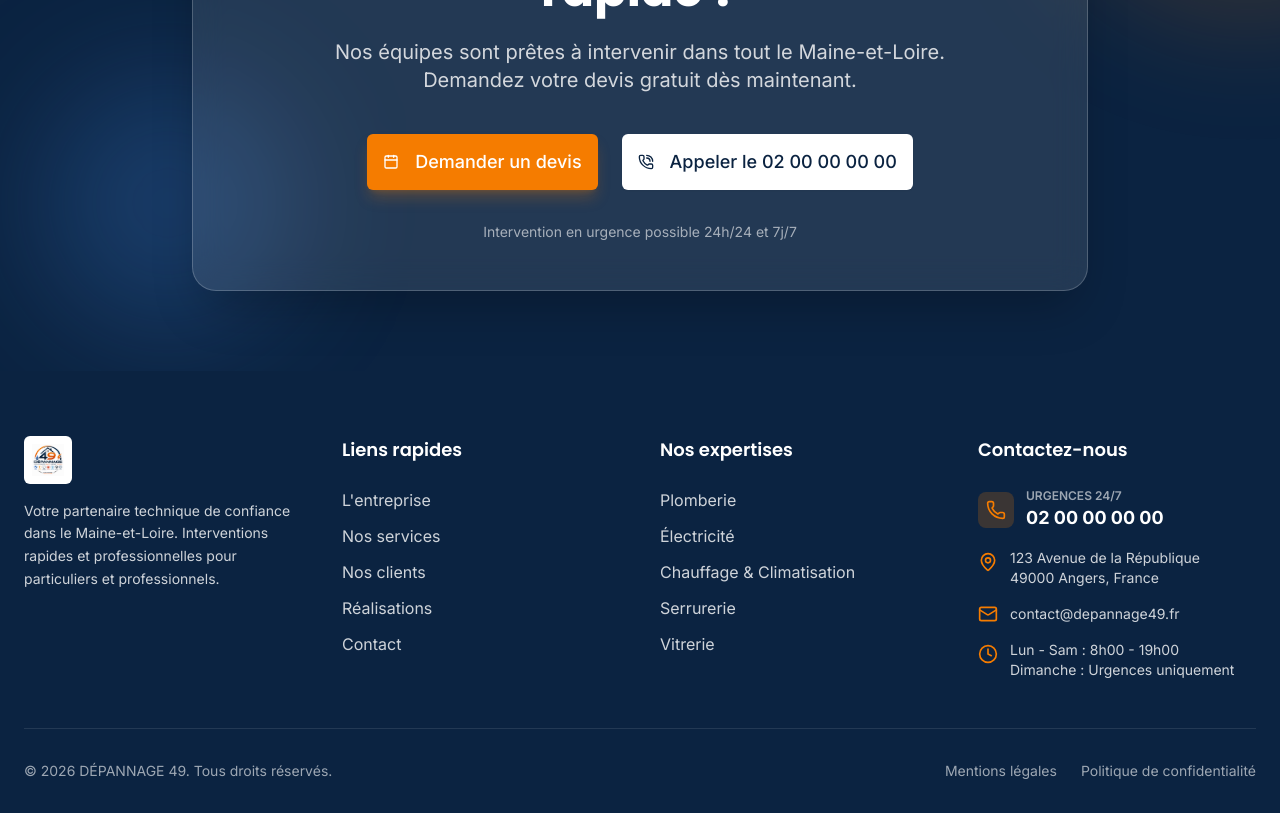
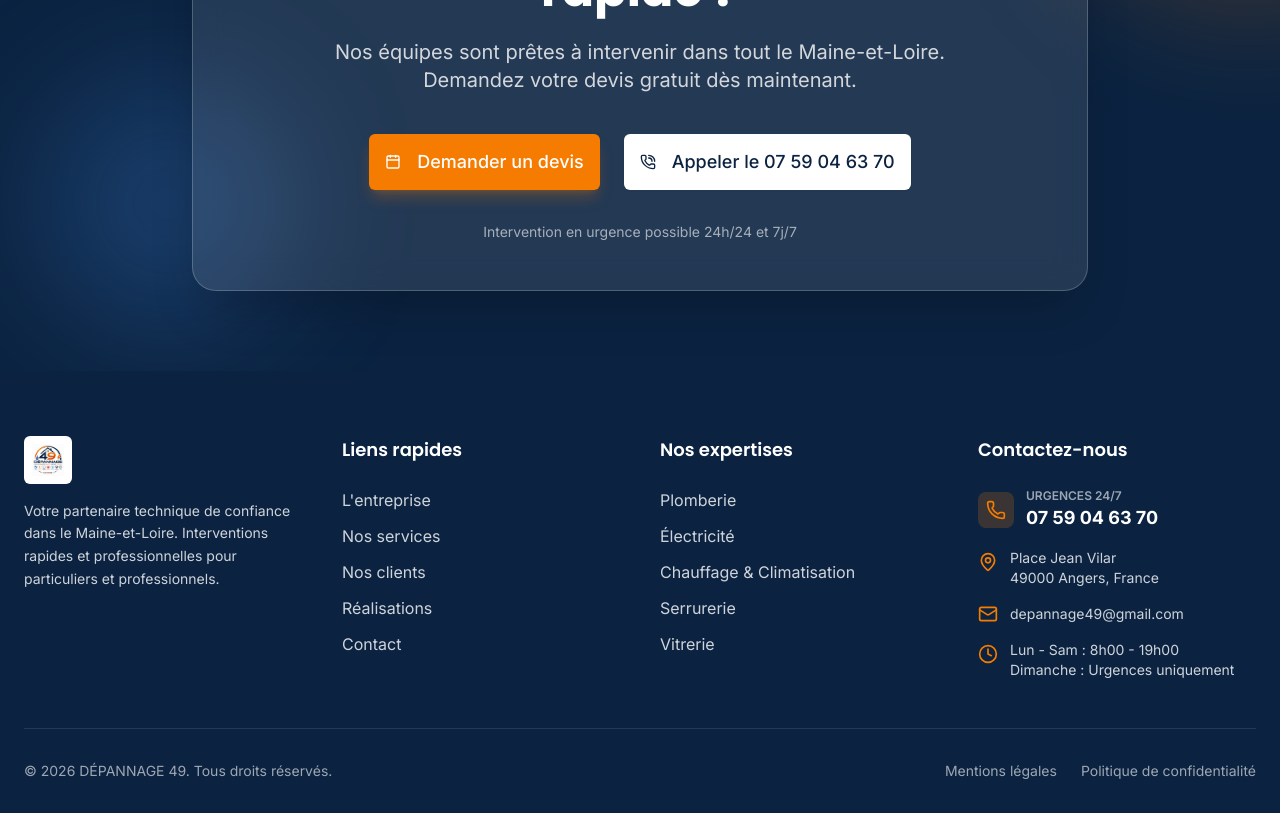
Before and after one commit to chezdemba-cmd/Depannage49, a Next.js app: page /services/chauffage in a window 1280 px wide. Shown: the part 1280-2093 px from the top of the page. Built offline with nearby package versions, Linux system fonts and the light colour scheme.

Commit message:
fix: update contact information and enhance Hero section design

```diff
--- a/src/app/contact/page.tsx
+++ b/src/app/contact/page.tsx
@@ -26,14 +26,14 @@ export default function ContactPage() {
 
             <div className="flex flex-col sm:flex-row items-center justify-center gap-4">
               <a
-                href="tel:+33200000000"
+                href="tel:+33759046370"
                 className={cn(buttonVariants({ size: "lg" }), "w-full sm:w-auto h-14 px-8 text-lg bg-secondary hover:bg-secondary/90 text-white shadow-lg")}
               >
                 <Phone className="mr-2 h-5 w-5" />
-                Urgence 24/7 : 02 00 00 00 00
+                Urgence 24/7 : 07 59 04 63 70
               </a>
               <a
-                href="https://wa.me/33600000000"
+                href="https://wa.me/33759046370"
                 target="_blank"
                 rel="noopener noreferrer"
                 className={cn(buttonVariants({ size: "lg", variant: "outline" }), "w-full sm:w-auto h-14 px-8 text-lg border-[#25D366] text-[#25D366] hover:bg-[#25D366] hover:text-white")}
@@ -57,21 +57,21 @@ export default function ContactPage() {
                   <MapPin className="h-8 w-8 text-secondary shrink-0" />
                   <div>
                     <h3 className="font-bold text-slate-800 mb-2">Adresse</h3>
-                    <p className="text-slate-600 text-sm">123 Avenue de la République<br/>49000 Angers, France</p>
+                    <p className="text-slate-600 text-sm">Place Jean Vilar<br/>49000 Angers, France</p>
                   </div>
                 </div>
                 <div className="bg-white p-6 rounded-2xl border border-slate-100 shadow-sm flex gap-4">
                   <Phone className="h-8 w-8 text-secondary shrink-0" />
                   <div>
                     <h3 className="font-bold text-slate-800 mb-2">Téléphone</h3>
-                    <p className="text-slate-600 text-sm">02 00 00 00 00<br/>06 00 00 00 00 (Urgences)</p>
+                    <p className="text-slate-600 text-sm">07 59 04 63 70<br/>07 59 04 63 70 (Urgences)</p>
                   </div>
                 </div>
                 <div className="bg-white p-6 rounded-2xl border border-slate-100 shadow-sm flex gap-4">
                   <Mail className="h-8 w-8 text-secondary shrink-0" />
                   <div>
                     <h3 className="font-bold text-slate-800 mb-2">Email</h3>
-                    <p className="text-slate-600 text-sm">contact@depannage49.fr<br/>devis@depannage49.fr</p>
+                    <p className="text-slate-600 text-sm">depannage49@gmail.com</p>
                   </div>
                 </div>
                 <div className="bg-white p-6 rounded-2xl border border-slate-100 shadow-sm flex gap-4">
@@ -123,7 +123,7 @@ export default function ContactPage() {
                     </div>
                     <div className="space-y-2">
                       <Label htmlFor="phone">Téléphone</Label>
-                      <Input id="phone" type="tel" placeholder="06 00 00 00 00" required />
+                      <Input id="phone" type="tel" placeholder="07 59 04 63 70" required />
                     </div>
                   </div>
 
--- a/src/app/services/[service]/page.tsx
+++ b/src/app/services/[service]/page.tsx
@@ -98,7 +98,7 @@ export default async function ServiceDetailPage({ params }: Props) {
                   <a href="/contact" className="flex items-center justify-center w-full py-3 px-4 bg-secondary text-white rounded-lg font-medium hover:bg-secondary/90 transition-colors mb-3">
                     Demander un devis
                   </a>
-                  <a href="tel:+33200000000" className="flex items-center justify-center w-full py-3 px-4 bg-slate-100 text-slate-700 rounded-lg font-medium hover:bg-slate-200 transition-colors">
+                  <a href="tel:+33759046370" className="flex items-center justify-center w-full py-3 px-4 bg-slate-100 text-slate-700 rounded-lg font-medium hover:bg-slate-200 transition-colors">
                     Appeler une urgence
                   </a>
                 </div>
--- a/src/components/layout/Footer.tsx
+++ b/src/components/layout/Footer.tsx
@@ -91,27 +91,27 @@ export function Footer() {
             <h3 className="text-lg font-heading font-semibold mb-6">Contactez-nous</h3>
             <ul className="space-y-4">
               <li className="flex flex-col gap-2">
-                <a href="tel:+33200000000" className="flex items-center gap-3 group">
+                <a href="tel:+33759046370" className="flex items-center gap-3 group">
                   <div className="p-2 bg-secondary/20 rounded-lg group-hover:bg-secondary transition-colors">
                     <Phone className="h-5 w-5 text-secondary group-hover:text-white" />
                   </div>
                   <div>
                     <p className="text-xs text-primary-foreground/60 uppercase font-semibold">Urgences 24/7</p>
-                    <p className="text-lg font-bold text-white">02 00 00 00 00</p>
+                    <p className="text-lg font-bold text-white">07 59 04 63 70</p>
                   </div>
                 </a>
               </li>
               <li className="flex items-start gap-3 mt-4">
                 <MapPin className="h-5 w-5 text-secondary shrink-0 mt-1" />
                 <span className="text-primary-foreground/80 text-sm">
-                  123 Avenue de la République<br />
+                  Place Jean Vilar<br />
                   49000 Angers, France
                 </span>
               </li>
               <li className="flex items-center gap-3">
                 <Mail className="h-5 w-5 text-secondary shrink-0" />
-                <a href="mailto:contact@depannage49.fr" className="text-primary-foreground/80 text-sm hover:text-secondary">
-                  contact@depannage49.fr
+                <a href="mailto:depannage49@gmail.com" className="text-primary-foreground/80 text-sm hover:text-secondary">
+                  depannage49@gmail.com
                 </a>
               </li>
               <li className="flex items-start gap-3">
--- a/src/components/layout/Header.tsx
+++ b/src/components/layout/Header.tsx
@@ -110,7 +110,7 @@ export function Header() {
               Demander un devis
             </Link>
             <a
-              href="tel:+33200000000"
+              href="tel:+33759046370"
               className={cn(buttonVariants({ variant: "outline" }), "border-secondary text-secondary hover:bg-secondary hover:text-white group")}
             >
               <Phone className="mr-2 h-4 w-4 group-hover:animate-pulse" />
@@ -238,7 +238,7 @@ export function Header() {
                   Demander un devis
                 </Link>
                 <a
-                  href="tel:+33200000000"
+                  href="tel:+33759046370"
                   className={cn(buttonVariants({ variant: "outline" }), "w-full border-secondary text-secondary")}
                 >
                   <Phone className="mr-2 h-4 w-4" />
--- a/src/components/sections/ContactCTA.tsx
+++ b/src/components/sections/ContactCTA.tsx
@@ -39,11 +39,11 @@ export function ContactCTA() {
                 Demander un devis
               </Link>
               <a
-                href="tel:+33200000000"
+                href="tel:+33759046370"
                 className={cn(buttonVariants({ size: "lg", variant: "outline" }), "w-full sm:w-auto h-14 px-8 text-lg bg-white hover:bg-slate-50 text-primary border-0")}
               >
                 <PhoneCall className="mr-2 h-5 w-5" />
-                Appeler le 02 00 00 00 00
+                Appeler le 07 59 04 63 70
               </a>
             </div>
 
--- a/src/components/sections/Hero.tsx
+++ b/src/components/sections/Hero.tsx
@@ -9,12 +9,13 @@ import { Phone, ArrowRight } from "lucide-react";
 export function Hero() {
   return (
     <section className="relative h-[90vh] min-h-[600px] flex items-center justify-center overflow-hidden">
-      {/* Background Image & Overlay */}
-      <div
-        className="absolute inset-0 z-0 bg-cover bg-center bg-no-repeat"
-        style={{ backgroundImage: "url('/presentation.png')" }}
-      >
-        <div className="absolute inset-0 bg-primary/70 backdrop-blur-[2px]" />
+      {/* Background Premium CSS */}
+      <div className="absolute inset-0 z-0 bg-primary">
+        {/* Gradients */}
+        <div className="absolute inset-0 bg-[radial-gradient(circle_at_top_right,rgba(245,124,0,0.15),transparent_50%)]" />
+        <div className="absolute inset-0 bg-[radial-gradient(circle_at_bottom_left,rgba(11,35,65,0.8),transparent_50%)]" />
+        {/* Subtle grid pattern */}
+        <div className="absolute inset-0 bg-[linear-gradient(to_right,#ffffff0a_1px,transparent_1px),linear-gradient(to_bottom,#ffffff0a_1px,transparent_1px)] bg-[size:24px_24px]" />
       </div>
 
       <div className="container relative z-10 mx-auto px-4 md:px-6 text-center text-white">
@@ -43,7 +44,7 @@ export function Hero() {
               <ArrowRight className="ml-2 h-5 w-5" />
             </Link>
             <a
-              href="tel:+33200000000"
+              href="tel:+33759046370"
               className={cn(buttonVariants({ size: "lg", variant: "outline" }), "w-full sm:w-auto text-lg h-14 px-8 bg-white/10 hover:bg-white/20 border-white/30 text-white backdrop-blur-md")}
             >
               <Phone className="mr-2 h-5 w-5" />
```
